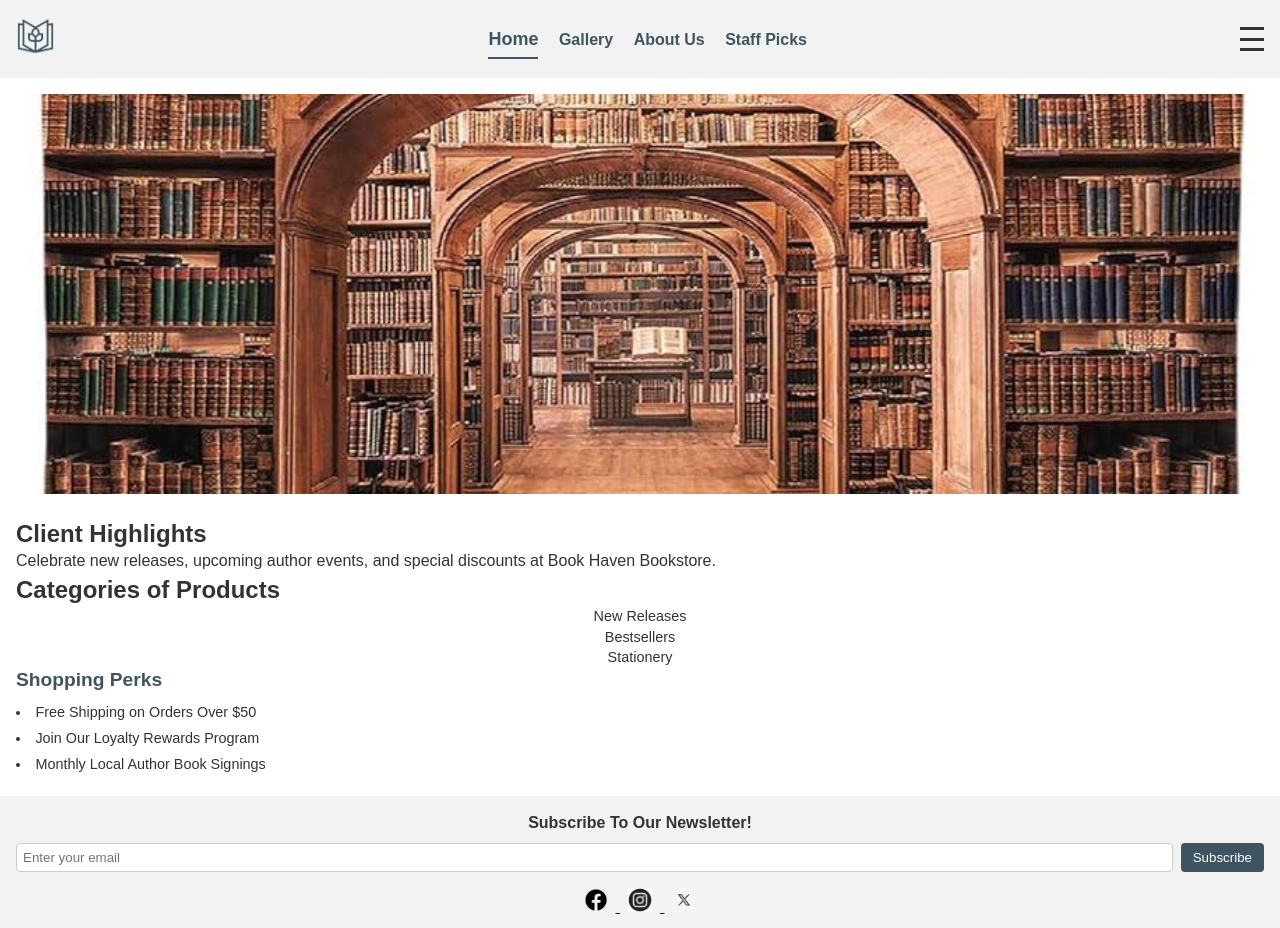
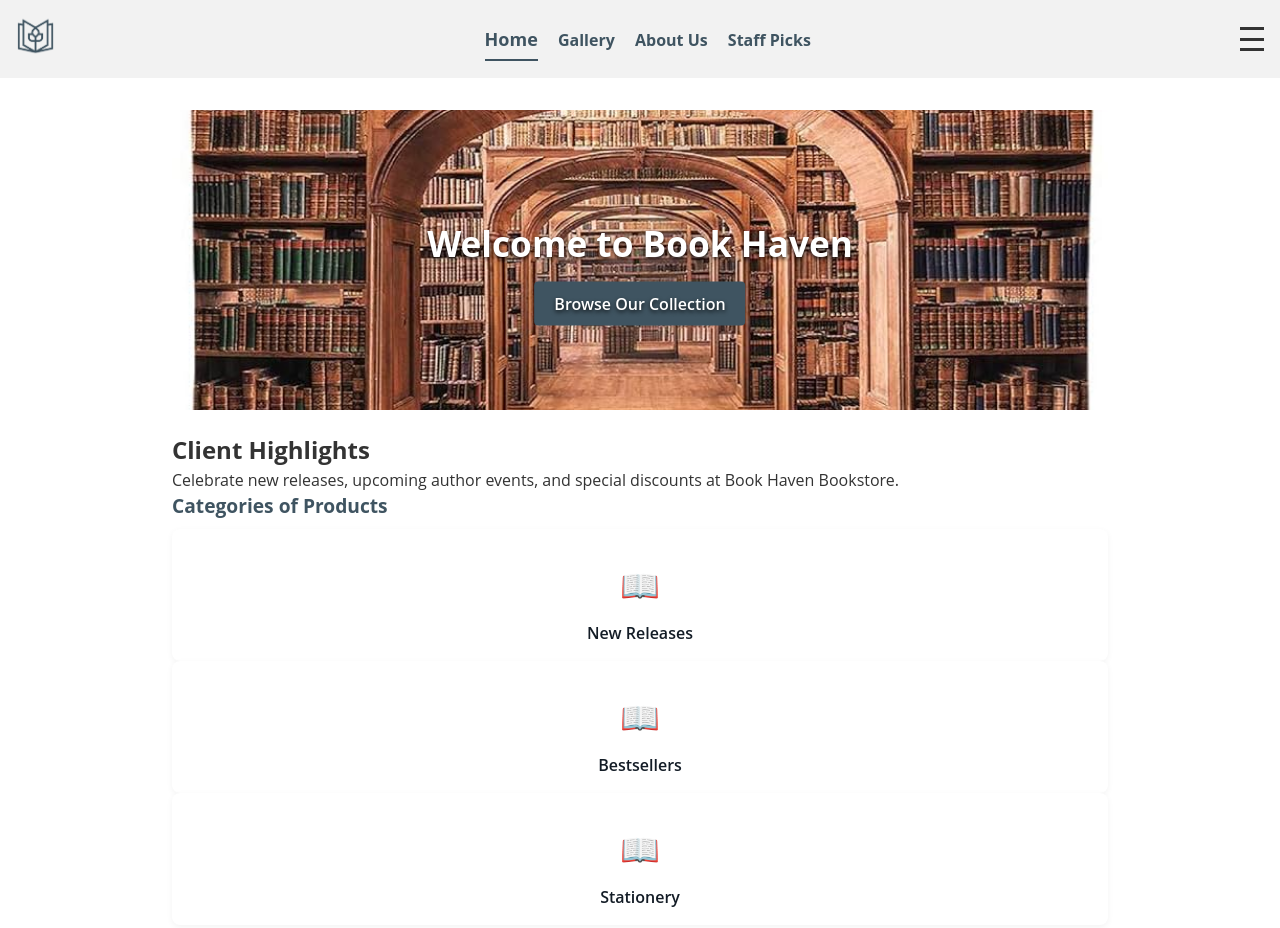
Before and after one commit to kevincruze/bookhaven-website, a plain HTML site: page index.html in a window 1280 px wide. Shown: the top 928 px of the page. Drawn offline with Linux system fonts and the light colour scheme.

Commit message:
Made adjustments on homepage index.html to make it look better

```diff
--- a/css/styles.css
+++ b/css/styles.css
@@ -1,3 +1,10 @@
+:root {
+  --brand-blue: #3f5461;
+  --brand-black: #131c26;
+  --text-color: #333;
+  --accent: #324254;
+}
+
 * {
     margin: 0;
     padding: 0;
@@ -5,8 +12,8 @@
 }
 
 body {
-    font-family: Arial, sans-serif;
-    line-height: 1.4;
+    font-family: 'Open Sans', sans-serif;
+    line-height: 1.5;
     color: #333;
 }
 
@@ -79,13 +86,53 @@ main {
     padding: 16px;
 }
 
+.container {
+  max-width: 1000px;
+  margin: 0 auto;
+  padding: 0 16px;
+}
+
+#hero {
+    position: relative;
+    margin-top: 16px;
+}
 #hero img {
     width: 100%;
-    height: 400px;
+    height: 300px;
     object-fit: cover;
     border-radius: 4px;
     margin-bottom: 16px;
 }
+
+.hero-overlay {
+    position: absolute;
+    top: 50%;
+    left: 50%;
+    transform: translate(-50%, -50%);
+    text-align: center;
+    color: #fff;
+    text-shadow: 0 2px 4px rgba(0,0,0,0.8);
+}
+.hero-overlay h1 {
+    font-size: 2.2rem;
+    margin-bottom: 12px;
+}
+.btn-cta {
+    display: inline-block;
+    background: var(--brand-blue);
+    color: #fff;
+    padding: 10px 20px;
+    border-radius: 4px;
+    text-decoration: none;
+    font-weight: 600;
+}
+.btn-cta:hover {background: #324254;}
+
+#client-highlights {
+    padding: 32px 0;
+    text-align: center;
+}
+
 #client-highlights h2,
 #categories h2,
 #perks h2 {
@@ -94,34 +141,69 @@ main {
     color: #3f5461;
 }
 #client-highlights p {
-    margin-bottom: 16px;
+    margin-bottom: 1rem;
 }
 
-#categories .categories-row {
-    display: flex;
-    justify-content: space-between;
-    gap: 8px;
-}
-.category-card {
-    flex: 1;
-    text-align: center;
-}
-.category-card img {
-    max-width: 100%;
-    border-radius: 4px;
-    margin-bottom: 4px;
-}
-.category-card p {
-    font-size: 0.9rem;
+.category-row {
+    display: grid;
+    grid-template-columns: repeate(auto-fit, minmax(140px,1fr));
+    gap: 16px;
 }
 
+.category-card {
+    position: relative;
+    background: #fff;
+    border-radius: 8px;
+    box-shadow: 0 2px 6px rgba(0,0,0,0.05);
+    padding: 32px 16px 16px;
+    text-align: center;
+    transition: transform 0.2s, box-shadow 0.2s;
+}
+.category-card::before{
+    content:"📖";
+    display:block;
+    font-size: 2rem;
+    margin-bottom: 12px;
+}
+.category-card:hover {
+    transform: translateY(-4px);
+    box-shadow: 0 4px 12px rgba(0,0,0,0.1)
+}
+
+.category-card p {
+    font-size: 1rem;
+    font-weight: 600;
+    color: var(--brand-black);
+}
+
+#perks {
+    padding: 32px 0;
+}
+#perks h2 {
+    text-align: center;
+    font-size: 1.8rem;
+    margin-bottom:16px;
+}
 #perks ul {
-    list-style: disc inside;
+    list-style: none;
     margin-top: 8px;
+    padding-left: 0;
 }
 #perks li {
-    margin-bottom: 6px;
-    font-size: 0.9rem;
+    position: relative;
+    padding-left: 24px;
+    margin-bottom: 8px;
+    font-size: 0.95rem;
+    color: var(--text-color);
+}
+#perks li::before {
+    content: "✔";
+    position: absolute;
+    left: 0;
+    top: 0;
+    color: var(--brand-blue);
+    font-size: 1rem;
+    line-height: 1;
 }
 
 
--- a/index.html
+++ b/index.html
@@ -31,19 +31,24 @@
         </header>
 
 
+        <div class = "container">
             <main>
                 <section id = "hero">
                     <img src = "images/HeroBannerExample.jpg" alt = "Hero Banner Image" />
+                    <div class = "hero-overlay">
+                        <h1>Welcome to Book Haven</h1>
+                        <a href="gallery.html" class="btn-cta">Browse Our Collection</a>
+                    </div>
                 </section>
 
                 <section id = "client_highlights">
-                <h2> Client Highlights</h2>
+                    <h2>Client Highlights</h2>
                     <p>
                         Celebrate new releases, upcoming author events, and special discounts at Book Haven Bookstore.
                     </p>
                 </section>
 
-            <section id = "promos">
+                <section id = "categories">
                     <h2>Categories of Products</h2>
                     <div class = "categories-row">
                         <div class = "category-card">
@@ -67,6 +72,7 @@
                     </ul>
                 </section>
             </main>
+        </div>
 
          <footer>
             <section id = "newsletter">
```
Lines whose indentation alone changed are shown as unchanged.
